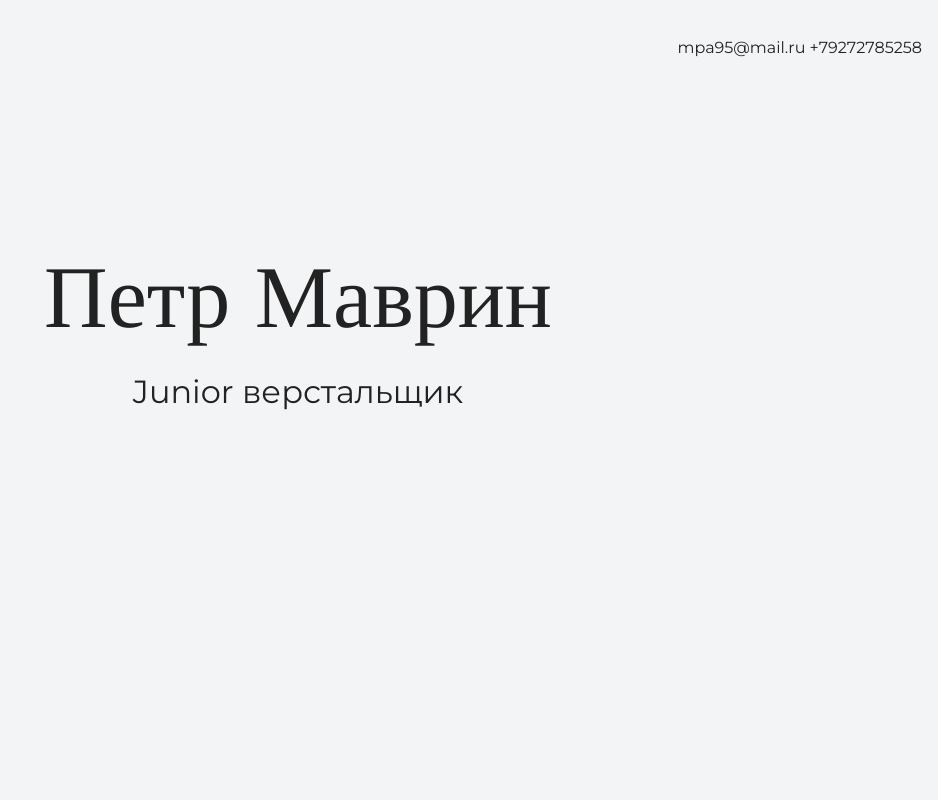
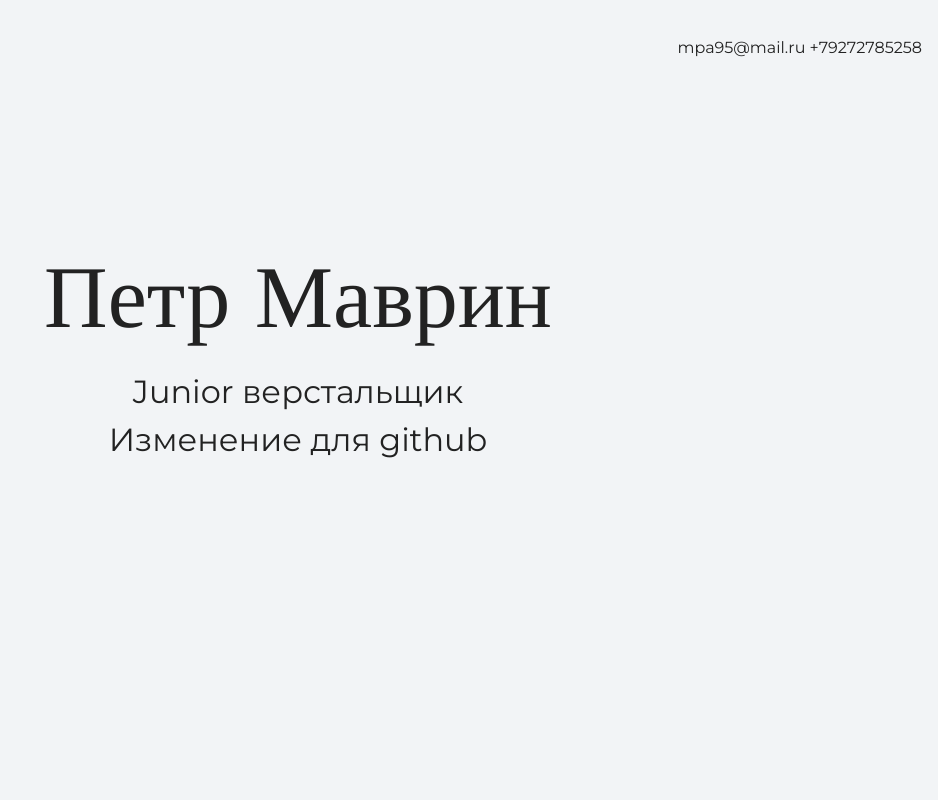
Before and after one commit to PetrMavrln/my-site, a plain HTML site: page index.html in a window 1280 px wide. Shown: the top 800 px of the page, without its empty margins (342-1280 px from the left). Drawn offline with nearby package versions, Linux system fonts and the light colour scheme.

Commit message:
change on main page

```diff
--- a/index.html
+++ b/index.html
@@ -17,7 +17,7 @@
     <section class="hero-image">
 	<div class="container">
       <h1 class="heading">Петр Маврин</h1>
-      <p>Junior верстальщик</p>
+      <p>Junior верстальщик<br>Изменение для github</p>
 	  </div>
     </section>
 
```
